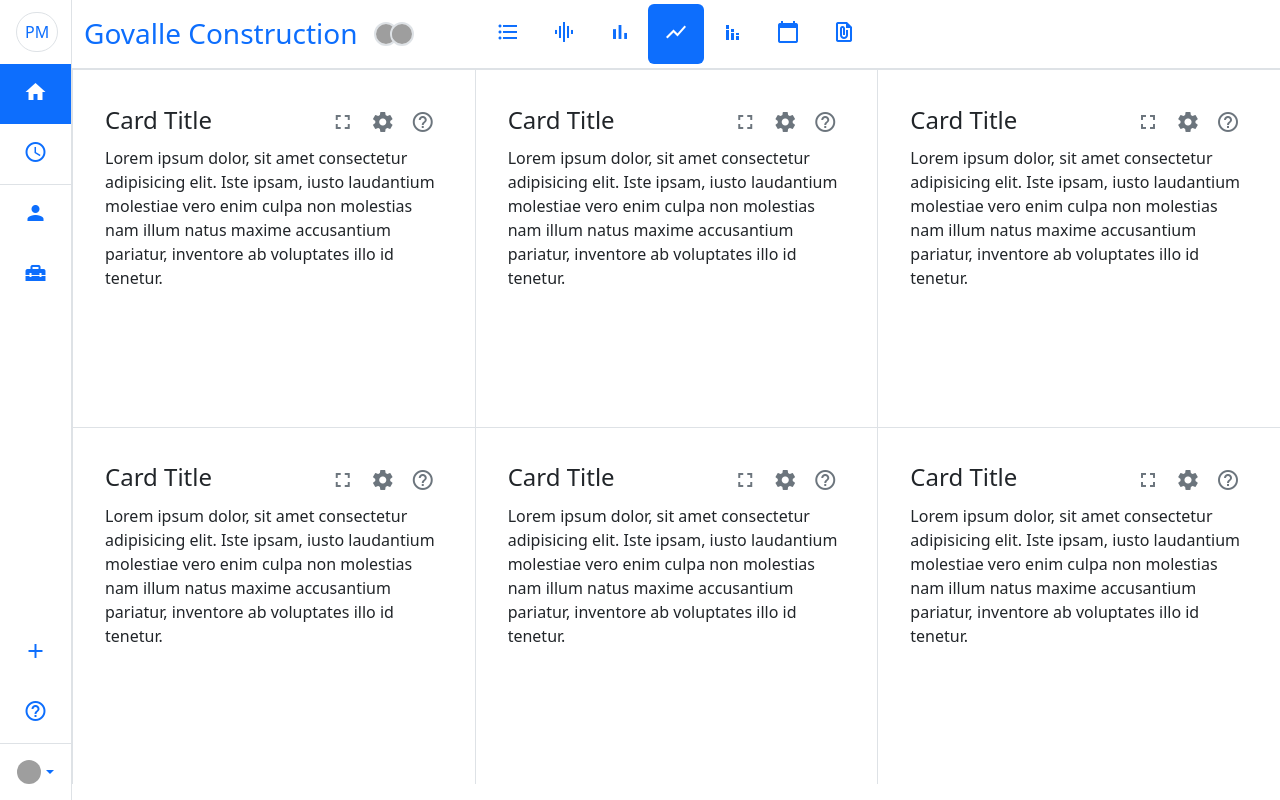
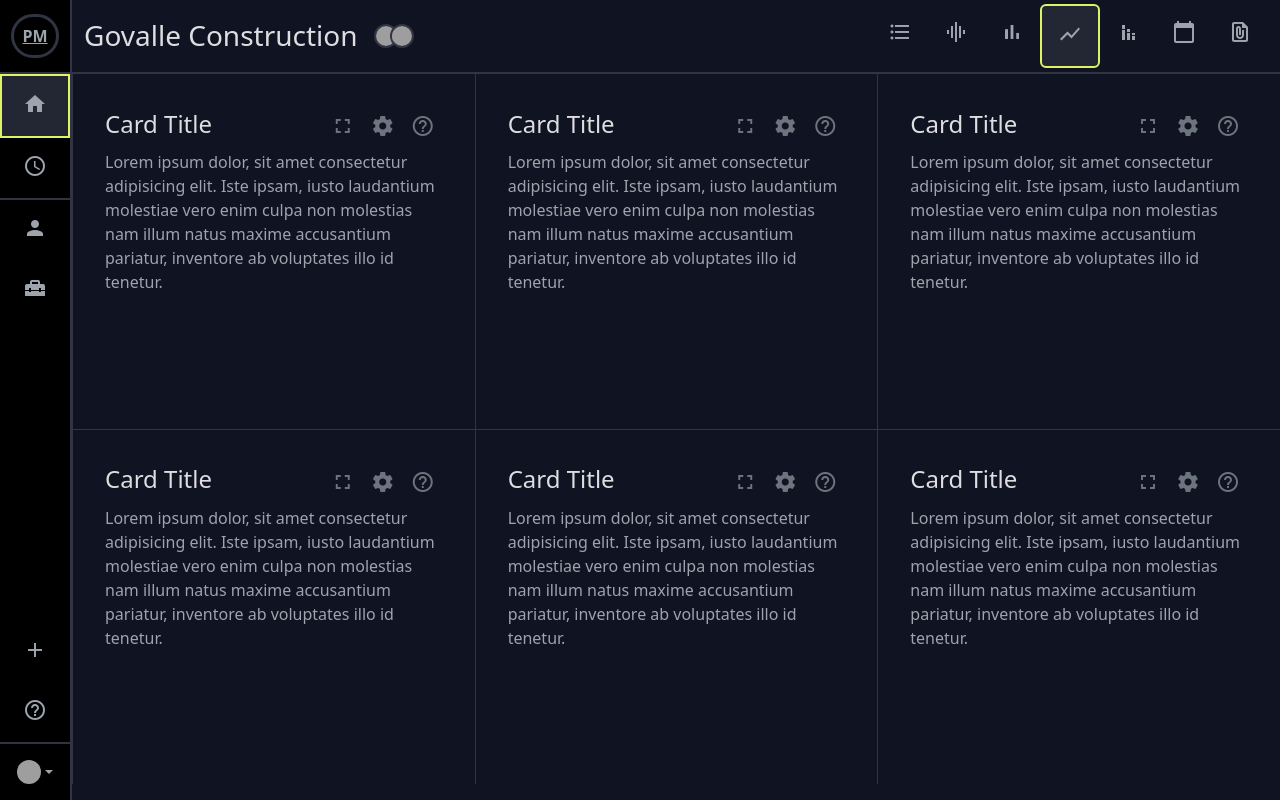
Before and after one commit to mitulpatel224/ng15-dashboard, an Angular app: page /dashboard in a window 1280 px wide. Built offline with nearby package versions, Linux system fonts and the light colour scheme; grey boxes are pictures that could not be loaded.

Commit message:
feat: default theme color for app
Using css variables to set/override BS colors

```diff
--- a/src/app/components/core/sidebar/sidebar.component.html
+++ b/src/app/components/core/sidebar/sidebar.component.html
@@ -1,22 +1,24 @@
-<div
-  class="d-flex flex-column flex-shrink-0 h-100 bg-body-tertiary border-end"
+<aside
+  class="aside d-flex flex-column flex-shrink-0 h-100 bg-body-tertiary border-end border-2"
   style="width: 4.5rem"
 >
   <a
     href="/"
-    class="d-block p-3 my-1 link-body-emphasis text-decoration-none"
+    class="d-block mx-auto my-4 link-body-emphasis"
     data-bs-toggle="tooltip"
     data-bs-placement="right"
     data-bs-original-title="Icon-only"
   >
-    <span class="border rounded-5 p-2">PM</span>
+    <span class="border border-3 rounded-5 p-2 fw-bold">PM</span>
     <span class="visually-hidden">Icon-only</span>
   </a>
-  <ul class="nav nav-pills nav-flush flex-column mb-auto text-center">
+  <ul
+    class="nav nav-pills nav-flush flex-column mb-auto text-center border-top border-2"
+  >
     <li class="nav-item">
       <a
         href="#"
-        class="nav-link active py-3 rounded-0"
+        class="nav-link py-3 rounded-0 active"
         aria-current="page"
         data-bs-toggle="tooltip"
         data-bs-placement="right"
@@ -136,4 +138,4 @@
       </ul>
     </div>
   </div>
-</div>
+</aside>
--- a/src/app/components/dashboard/card/card.component.html
+++ b/src/app/components/dashboard/card/card.component.html
@@ -1,4 +1,4 @@
-<div class="card" style="height: 250px">
+<div class="card overflow-hidden" style="height: 250px">
   <div class="card-body">
     <div class="d-flex align-items-center justify-content-between">
       <h4 class="card-title">Card Title</h4>
--- /dev/null
+++ b/src/assets/scss/_client-theme.scss
@@ -0,0 +1,36 @@
+.client-body {
+  color: var(--client-secondary);
+  --bs-link-color: var(--client-secondary);
+  background-color: var(--client-body-bg);
+  --bs-border-color: var(--client-border-color);
+}
+.client-aside-bg {
+  background-color: var(--client-aside-bg);
+}
+
+.aside {
+  @extend .client-aside-bg;
+}
+body {
+  @extend .client-body;
+}
+.nav-pills .nav-link {
+  --bs-nav-link-color: var(--client-secondary);
+  --bs-nav-link-active-color: var(--client-secondary);
+  --bs-nav-pills-link-active-color: var(--client-secondary);
+  --bs-nav-link-hover-color: var(--client-accent);
+  &.active {
+    border: 2px solid var(--client-accent);
+    --bs-nav-link-color: var(--client-secondary);
+    --bs-nav-pills-link-active-bg: var(--client-nav-pills-link-active-bg);
+  }
+}
+
+h1,
+h2,
+h3,
+h4,
+h5,
+h6 {
+  color: var(--client-primary);
+}
--- a/src/assets/scss/base/_variable.scss
+++ b/src/assets/scss/base/_variable.scss
@@ -1,3 +1,13 @@
+:root {
+  --client-primary: #dedee1;
+  --client-secondary: #9da4ad;
+  --client-accent: #dff368;
+  --client-body-bg: #101321;
+  --client-aside-bg: #000000;
+  --client-border-color: #313543;
+  --client-nav-pills-link-active-bg: #232733;
+}
+
 $font-family: "Montserrat", sans-serif;
 
 // Utilities
@@ -5,3 +15,4 @@ $enable-negative-margins: true;
 
 // Card
 $card-border-width: 0;
+$card-bg: transparent;
--- a/src/assets/scss/components/_index.scss
+++ b/src/assets/scss/components/_index.scss
@@ -1 +1,2 @@
 @import "icons";
+@import "card";
--- a/src/styles.scss
+++ b/src/styles.scss
@@ -33,3 +33,5 @@
 
 // 8. Add additional custom code here
 @import "./assets/scss/components";
+
+@import "./assets/scss/client-theme";
```
Also changed, not shown: src/assets/scss/components/_card.scss (added).
